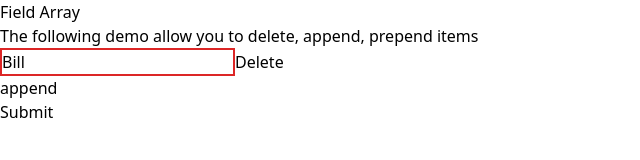
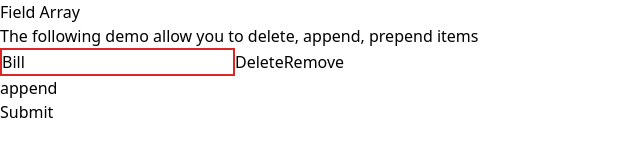
Before and after one commit to sarojghalan/ZOD-Form-Wizardy, a React (Vite) app: page / in a window 1280 px wide. Shown: the top 160 px of the page, without its empty margins (0-640 px from the left). Built offline with nearby package versions, Linux system fonts and the light colour scheme.

Commit message:
field array

```diff
--- a/src/App.tsx
+++ b/src/App.tsx
@@ -41,6 +41,9 @@ const App = () => {
               <button type="button" onClick={() => remove(index)}>
                 Delete
               </button>
+              <button type="button" onClick={() => remove(index)}>
+                Remove
+              </button>
             </div>
             </div>
           );
@@ -54,6 +57,7 @@ const App = () => {
         >
           append
         </button>
+
       </section>
 
       <input type="submit" />
```
